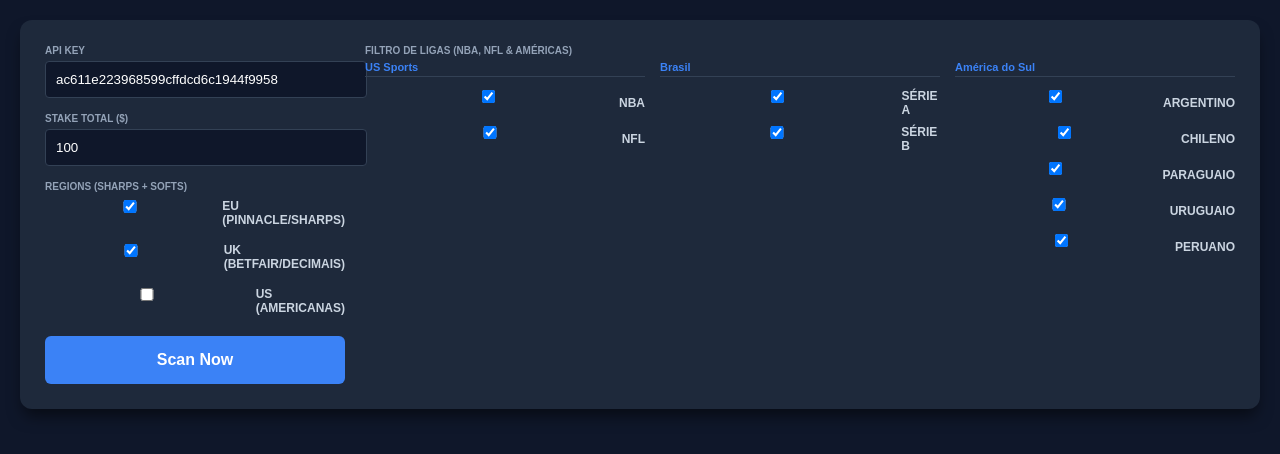
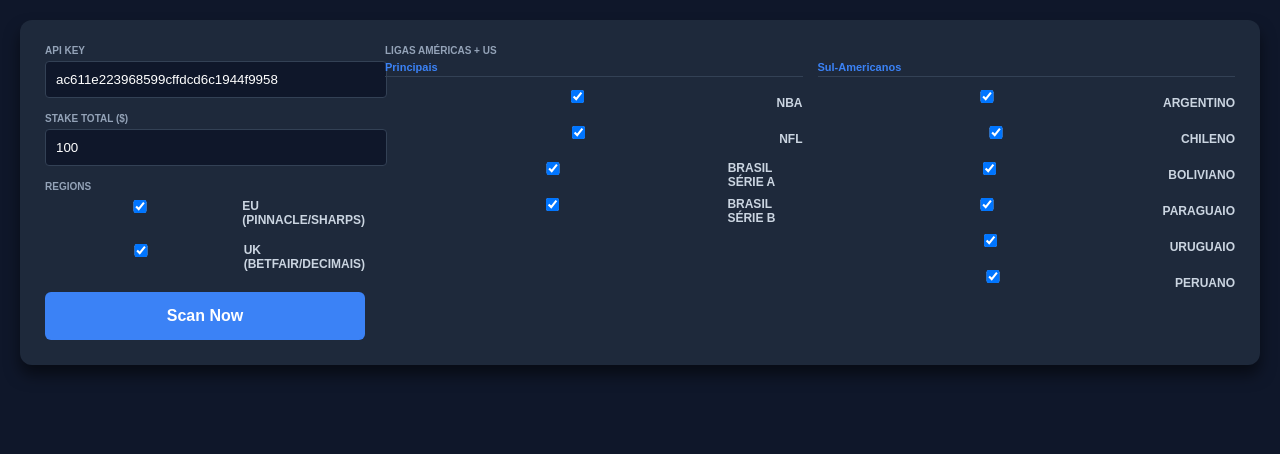
Before and after one commit to fekitorich/odd, a Flask app: page / in a window 1280 px wide. Shown: the top 454 px of the page. Run offline with Flask 3, Linux system fonts and the light colour scheme.

Commit message:
Update index.html

```diff
--- a/templates/index.html
+++ b/templates/index.html
@@ -7,14 +7,14 @@
         :root { --bg: #0f172a; --panel: #1e293b; --text: #e2e8f0; --primary: #3b82f6; --green: #064e3b; --green-text: #34d399; --red: #7f1d1d; --red-text: #f87171; }
         body { background: var(--bg); color: var(--text); font-family: sans-serif; padding: 20px; margin: 0; }
         .container { max-width: 1400px; margin: 0 auto; }
-        .main-panel { background: var(--panel); padding: 25px; border-radius: 12px; display: grid; grid-template-columns: 300px 1fr; gap: 20px; box-shadow: 0 10px 15px -3px rgba(0,0,0,0.5); }
+        .main-panel { background: var(--panel); padding: 25px; border-radius: 12px; display: grid; grid-template-columns: 320px 1fr; gap: 20px; box-shadow: 0 10px 15px rgba(0,0,0,0.5); }
         label { display: block; font-size: 10px; font-weight: bold; color: #94a3b8; margin-bottom: 5px; text-transform: uppercase; }
         input { background: var(--bg); border: 1px solid #334155; color: white; padding: 10px; border-radius: 4px; width: 100%; margin-bottom: 15px; }
-        .sports-grid { display: grid; grid-template-columns: repeat(3, 1fr); gap: 15px; }
+        .sports-grid { display: grid; grid-template-columns: repeat(2, 1fr); gap: 15px; }
         .cat-title { color: var(--primary); font-size: 11px; font-weight: bold; border-bottom: 1px solid #334155; margin-bottom: 10px; padding-bottom: 3px; }
         .item { display: flex; align-items: center; gap: 8px; font-size: 12px; margin-bottom: 5px; color: #cbd5e1; cursor: pointer; }
-        .btn { background: var(--primary); color: white; border: none; padding: 15px; border-radius: 6px; font-weight: bold; cursor: pointer; width: 100%; font-size: 16px; transition: 0.3s; }
-        .btn:hover { background: #2563eb; transform: translateY(-1px); }
+        .btn { background: var(--primary); color: white; border: none; padding: 15px; border-radius: 6px; font-weight: bold; cursor: pointer; width: 100%; font-size: 16px; }
+        .btn:hover { background: #2563eb; }
         .tabs { display: flex; gap: 10px; margin-top: 20px; border-bottom: 1px solid #334155; }
         .tab { padding: 10px 20px; cursor: pointer; color: #94a3b8; border-bottom: 2px solid transparent; }
         .tab.active { color: white; border-bottom: 2px solid var(--primary); font-weight: bold; }
@@ -26,7 +26,7 @@
         .roi-badge { padding: 5px 10px; border-radius: 4px; font-weight: bold; }
         .roi-pos { background: rgba(6, 78, 59, 0.4); color: var(--green-text); border: 1px solid var(--green); }
         .bet-box { background: rgba(15, 23, 42, 0.5); padding: 10px; border-radius: 6px; border-left: 4px solid var(--primary); margin-bottom: 8px; }
-        .bookie { color: #94a3b8; font-size: 11px; font-weight: normal; }
+        .bookie { color: #94a3b8; font-size: 11px; }
         .market-tag { font-size: 10px; background: #334155; padding: 2px 6px; border-radius: 4px; color: #3b82f6; font-weight: bold; margin-bottom: 6px; display: inline-block; }
     </style>
 </head>
@@ -38,31 +38,28 @@
                 <input type="text" name="apiKey" value="ac611e223968599cffdcd6c1944f9958">
                 <label>STAKE TOTAL ($)</label>
                 <input type="number" name="stake" value="100">
-                <label>REGIONS (Sharps + Softs)</label>
+                <label>REGIONS</label>
                 <div style="font-size:12px; margin-bottom:15px; display: grid; gap: 8px;">
                     <label class="item"><input type="checkbox" name="regions" value="eu" checked> EU (Pinnacle/Sharps)</label>
                     <label class="item"><input type="checkbox" name="regions" value="uk" checked> UK (Betfair/Decimais)</label>
-                    <label class="item"><input type="checkbox" name="regions" value="us"> US (Americanas)</label>
                 </div>
                 <button type="submit" class="btn" id="btn">Scan Now</button>
             </div>
             <div>
-                <label>FILTRO DE LIGAS (NBA, NFL & AMÉRICAS)</label>
+                <label>LIGAS AMÉRICAS + US</label>
                 <div class="sports-grid">
                     <div>
-                        <div class="cat-title">US Sports</div>
+                        <div class="cat-title">Principais</div>
                         <label class="item"><input type="checkbox" name="sports" value="basketball_nba" checked> NBA</label>
                         <label class="item"><input type="checkbox" name="sports" value="americanfootball_nfl" checked> NFL</label>
+                        <label class="item"><input type="checkbox" name="sports" value="soccer_brazil_campeonato" checked> Brasil Série A</label>
+                        <label class="item"><input type="checkbox" name="sports" value="soccer_brazil_serie_b" checked> Brasil Série B</label>
                     </div>
                     <div>
-                        <div class="cat-title">Brasil</div>
-                        <label class="item"><input type="checkbox" name="sports" value="soccer_brazil_campeonato" checked> Série A</label>
-                        <label class="item"><input type="checkbox" name="sports" value="soccer_brazil_serie_b" checked> Série B</label>
-                    </div>
-                    <div>
-                        <div class="cat-title">América do Sul</div>
+                        <div class="cat-title">Sul-Americanos</div>
                         <label class="item"><input type="checkbox" name="sports" value="soccer_argentina_primera" checked> Argentino</label>
                         <label class="item"><input type="checkbox" name="sports" value="soccer_chile_primera" checked> Chileno</label>
+                        <label class="item"><input type="checkbox" name="sports" value="soccer_bolivia_primera" checked> Boliviano</label>
                         <label class="item"><input type="checkbox" name="sports" value="soccer_paraguay_primera" checked> Paraguaio</label>
                         <label class="item"><input type="checkbox" name="sports" value="soccer_uruguay_primera" checked> Uruguaio</label>
                         <label class="item"><input type="checkbox" name="sports" value="soccer_peru_primera" checked> Peruano</label>
@@ -77,10 +74,10 @@
                 <div class="tab" onclick="showTab('arb', this)">Arbitrage (Lucro Certo)</div>
             </div>
             <div id="ev" class="content active">
-                <table><thead><tr><th>Evento / Liga</th><th>Aposta Sugerida (Onde e Quanto)</th><th>Edge</th></tr></thead><tbody id="tb-ev"></tbody></table>
+                <table><thead><tr><th>Evento / Liga</th><th>Aposta Sugerida</th><th>Edge</th></tr></thead><tbody id="tb-ev"></tbody></table>
             </div>
             <div id="arb" class="content">
-                <table><thead><tr><th>Evento / Liga</th><th>Cálculo da Arbitragem</th><th>ROI</th></tr></thead><tbody id="tb-arb"></tbody></table>
+                <table><thead><tr><th>Evento / Liga</th><th>Cálculo</th><th>ROI</th></tr></thead><tbody id="tb-arb"></tbody></table>
             </div>
         </div>
     </div>
@@ -97,7 +94,7 @@
             e.preventDefault();
             const btn = document.getElementById('btn');
             const results = document.getElementById('results-area');
-            btn.innerText = 'Consultando Odds...';
+            btn.innerText = 'Processando...';
             btn.disabled = true;
 
             try {
@@ -119,7 +116,7 @@
                 renderTable('tb-ev', data.plus_ev?.opportunities);
                 renderTable('tb-arb', data.arbitrage?.opportunities);
             } catch (err) {
-                alert("Erro: " + err.message);
+                alert("Erro Fatal: " + err.message);
             } finally {
                 btn.innerText = 'Scan Now';
                 btn.disabled = false;
@@ -130,7 +127,7 @@
             const tbody = document.getElementById(tbodyId);
             tbody.innerHTML = '';
             if (!list || list.length === 0) {
-                tbody.innerHTML = '<tr><td colspan="3" style="text-align:center; padding:30px; color:#64748b;">Nenhuma oportunidade encontrada no momento.</td></tr>';
+                tbody.innerHTML = '<tr><td colspan="3" style="text-align:center; padding:30px; color:#64748b;">Nenhuma oportunidade encontrada.</td></tr>';
                 return;
             }
 
@@ -138,33 +135,36 @@
                 const val = item.edge_percent || item.roi_percent || item.roi || 0;
                 let detailHtml = `<div class="market-tag">${item.market?.toUpperCase() || 'MARKET'}</div>`;
 
-                // Lógica Inteligente para Outcomes (Over/Under, Spreads, etc)
                 const outcomes = item.outcomes || [];
 
                 if (outcomes.length > 0) {
                     detailHtml += outcomes.map(oc => {
-                        // Detecta se é Over/Under (Totals) e adiciona a linha correta
-                        let betName = oc.name || 'Seleção';
-                        let line = item.point || oc.point || '';
+                        // DETECÇÃO DE PREÇO (Evita o Undefined)
+                        const odd = oc.price || oc.odds || oc.value || 'N/A';
+                        const bookie = oc.bookmaker || oc.bookie || 'Casa Desconhecida';
 
-                        // Garante que mostre "Over 2.5" em vez de apenas "2.5"
-                        let fullBet = `${betName} ${line}`.trim();
+                        // DETECÇÃO DE MERCADO (Over/Under/Handicap)
+                        const name = oc.name || oc.selection || 'Aposta';
+                        const line = oc.point || item.point || '';
+                        const fullSelection = `${name} ${line}`.trim();
 
                         return `
                             <div class="bet-box">
-                                <span style="color:white; font-weight:bold;">${fullBet}</span><br>
-                                <span class="bookie">na <b>${oc.bookmaker}</b> @ <b style="color:var(--green-text)">${oc.price || oc.odds}</b></span>
+                                <span style="color:white; font-weight:bold;">${fullSelection}</span><br>
+                                <span class="bookie">na <b>${bookie}</b> @ <b style="color:var(--green-text)">${odd}</b></span>
                             </div>
                         `;
                     }).join('');
                 } else {
-                    // Fallback para quando o scanner envia dados simplificados
-                    let simpleName = item.selection || item.name || 'Resultado';
-                    let simpleLine = item.point ? ' ' + item.point : '';
+                    // Fallback para objetos simples sem lista de outcomes
+                    const simpleOdd = item.price || item.odds || 'N/A';
+                    const simpleName = item.selection || item.name || 'Resultado';
+                    const simpleLine = item.point ? ' ' + item.point : '';
+
                     detailHtml += `
                         <div class="bet-box">
                             <span style="color:white; font-weight:bold;">${simpleName}${simpleLine}</span><br>
-                            <span class="bookie">na <b>${item.bookmaker || 'Casa'}</b> @ <b style="color:var(--green-text)">${item.price || item.odds}</b></span>
+                            <span class="bookie">na <b>${item.bookmaker || 'Casa'}</b> @ <b style="color:var(--green-text)">${simpleOdd}</b></span>
                         </div>
                     `;
                 }
@@ -173,7 +173,7 @@
                     <tr>
                         <td>
                             <div style="font-weight:bold; color:white;">${item.sport || 'Esporte'}</div>
-                            <div style="color:#94a3b8; font-size:12px; margin-top:2px;">${item.event || 'Jogo'}</div>
+                            <div style="color:#94a3b8; font-size:11px; margin-top:2px;">${item.event || 'Jogo'}</div>
                         </td>
                         <td>${detailHtml}</td>
                         <td><span class="roi-badge roi-pos">${parseFloat(val).toFixed(2)}%</span></td>
```
